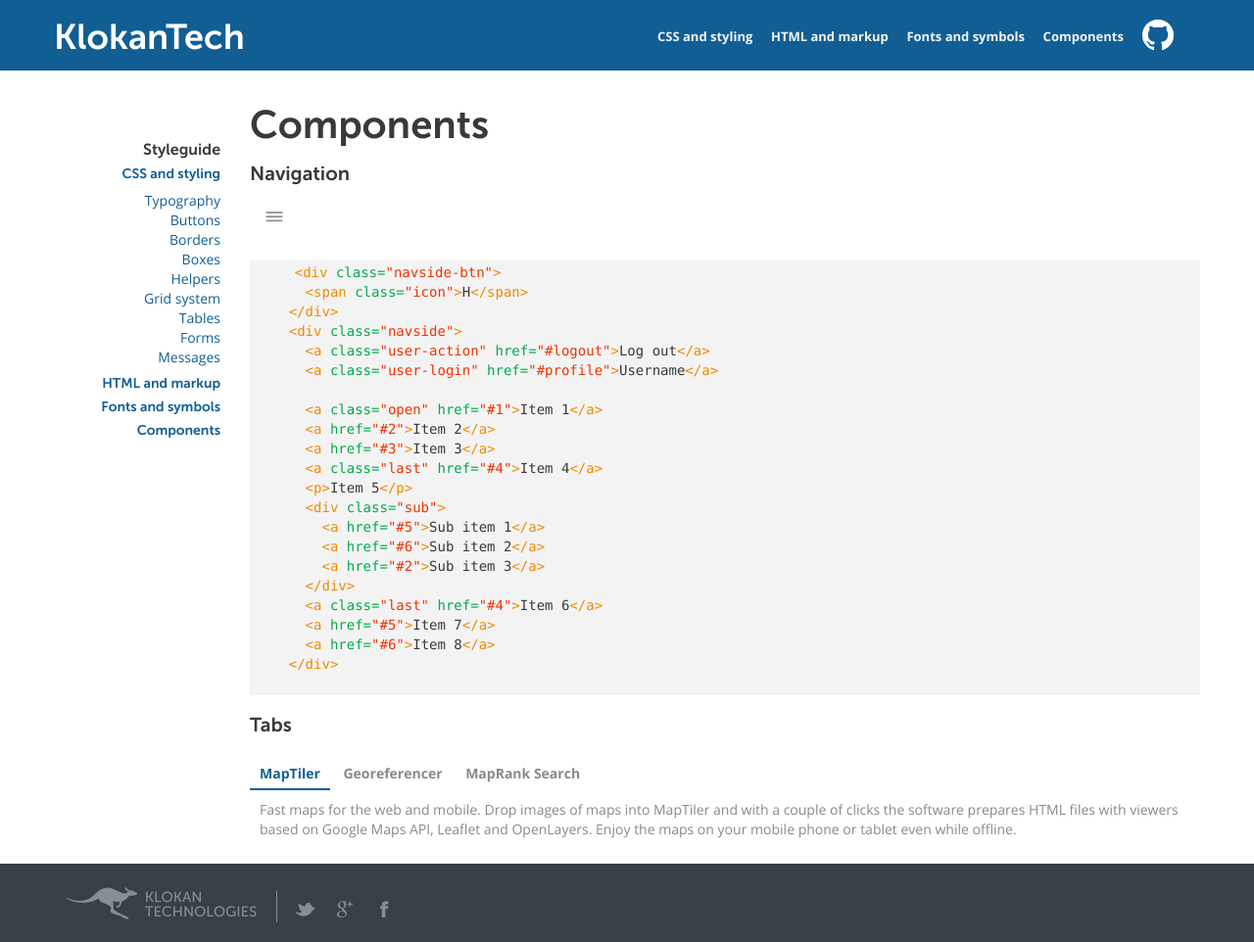
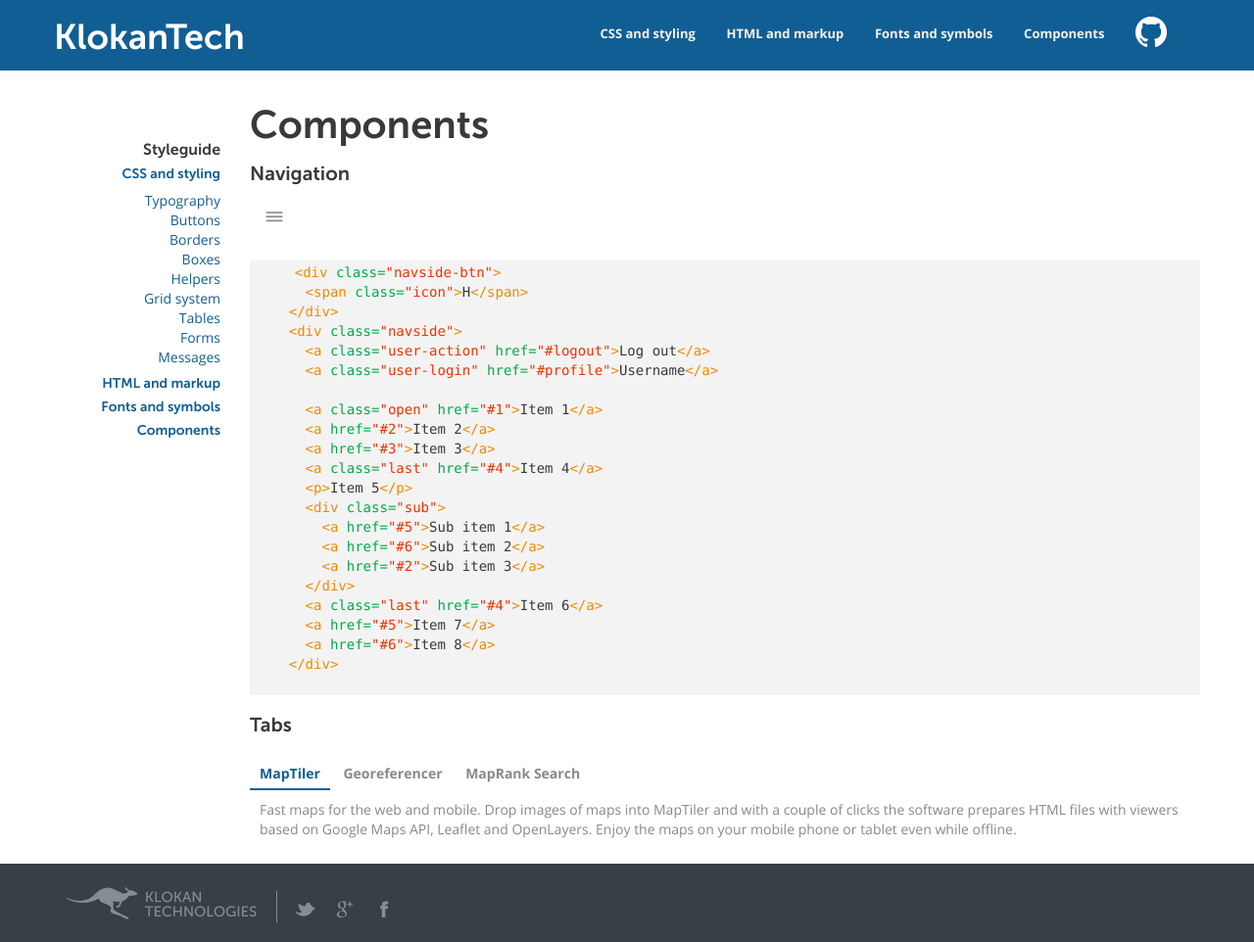
Before and after one commit to klokantech/styles, a Jekyll site: the page built from components.html, in a window 1280 px wide and 962 px high. Shown: the whole window at 98% size. Built offline with Jekyll 4.4.1, drawn with Linux system fonts in a browser that asks for light colours.

Commit message:
Navbar improvement

```diff
--- a/_sass/_navbar.scss
+++ b/_sass/_navbar.scss
@@ -10,7 +10,7 @@
   left: 0;
   z-index: $navbar-top-zindex;
   top: 0;
-  border-width: 0 0 1px;
+  border-bottom: $navbar-top-border-bottom;
   background-color: $navbar-top-bgcolor;
 
   .logo h1, .title{
@@ -26,6 +26,7 @@
     color: $navbar-top-title-color;
     font-family: $font-secondary;
     line-height: $navbar-top-title-size;
+    background: $navbar-top-title-bg;
     &:hover{
       text-decoration: none;
     }
@@ -46,17 +47,18 @@
       color: $navbar-top-link-color;
       text-decoration: none;
       font-size: $navbar-top-link-size;
-      height: $navbar-top-height;
+      font-family: $navbar-top-link-font;
       display: inline-block;
-      padding-top: $navbar-top-height - $navbar-top-link-size - $navbar-top-menu-padding-bottom;
-      padding-right: $padding-x / 2;
-      padding-bottom:  $navbar-top-menu-padding-bottom;
-      padding-left: $padding-x / 2;
-      line-height: 1;
-      font-weight: bold;
+      padding: $navbar-top-link-padding;
+      line-height: $navbar-top-link-size;
+      font-weight: $navbar-top-link-fontweight;
+
       &:hover, &:focus, &.active{
         color: $navbar-top-link-hover-color;
-        background-color: lighten($navbar-top-bgcolor, 1%);
+        background-color: $navbar-top-link-hover-bgcolor;
+      }
+      &.active{
+        border-bottom: $navbar-top-link-active-borderbottom;
       }
     }
     @media (max-width: $sc-medium) {
@@ -180,8 +182,8 @@ $scale: $navbar-top-small-height / $navbar-top-height;
   left: -$navside-width;
   width: $navside-width;
   display: block;
-  background: #fff;
-  top: 0;
+  background: $navside-bgcolor;
+  top: $navside-top;
   bottom: 0;
   padding-bottom: 20px;
   transition: all 300ms;
@@ -190,19 +192,21 @@ $scale: $navbar-top-small-height / $navbar-top-height;
   overflow-x: none;
 
   a:not([class*=user-]), p:not([class*=user-]) {
-    color: $color-gray-dark;
+    color: $navside-color;
     margin: 0;
     display: block;
     font-weight: bold;
     padding: $navside-item-padding;
     text-decoration: none;
+    border: $navside-item-border;
+    border-bottom: $navside-item-borderbottom;
 
     &.last{
       border-bottom: 1px solid $color-gray-light;
     }
 
     &.open{
-      color: $color-primary;
+      color: $navside-open-color;
     }
   }
 
@@ -212,7 +216,7 @@ $scale: $navbar-top-small-height / $navbar-top-height;
   }
 
   .sub a{
-    padding-left: $navside-item-padding * 2;
+    padding-left: -55px;
     font-weight: normal;
   }
 
--- a/_sass/_variables.scss
+++ b/_sass/_variables.scss
@@ -201,25 +201,37 @@ $tabs-tab-border: none;
 /* Top navbar */
 $navbar-top-height: 72px;
 $navbar-top-small-height: 48px;
+$navbar-top-border-bottom: 0;
 $navbar-top-margin-bottom: 20px;
 
 $navbar-top-zindex: 90;
 $navbar-top-bgcolor: $color-primary;
-$navbar-top-title-padding-bottom: 16px;
 $navbar-top-menu-padding-bottom: 28px;
 
 $navbar-top-title-size: 36px;
 $navbar-top-title-color: #ffffff;
+$navbar-top-title-bg: transparent;
+$navbar-top-title-padding-bottom: 16px;
 
 $navbar-top-link-color: $color-gray-light;
 $navbar-top-link-size: 13px;
-$navbar-top-link-hover-color: #ffffff;
+$navbar-top-link-font: $font-primary;
+$navbar-top-link-fontweight: bold;
+$navbar-top-link-padding: 28px 14px;
+$navbar-top-link-hover-color: #fff;
+$navbar-top-link-hover-bgcolor: transparent;
 
-$navbar-top-link-hover-color: #ffffff;
+$navbar-top-link-active-borderbottom: 4px solid #fff;
 $navbar-top-mobile-btn-color: #ffffff;
 
 /* Side navbar */
 $navside-width: 280px;
+$navside-top: 0;
+$navside-color: $color-gray-dark;
+$navside-bgcolor: #fff;
+$navside-open-color: $color-primary;
+$navside-item-border: none;
+$navside-item-borderbottom: none;
 $navside-item-padding: 20px;
 
 
```
